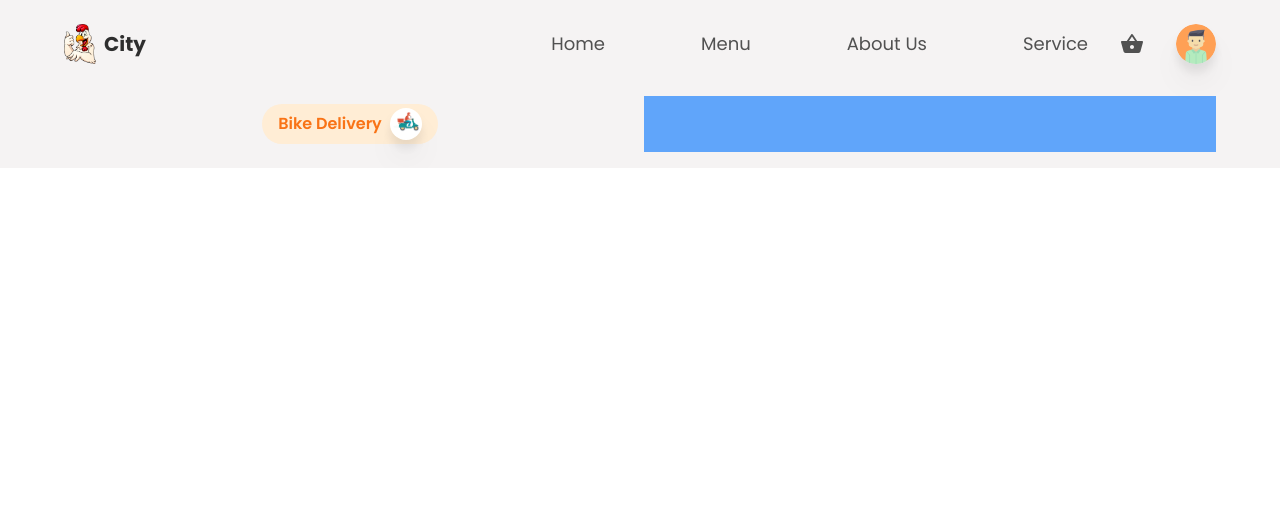
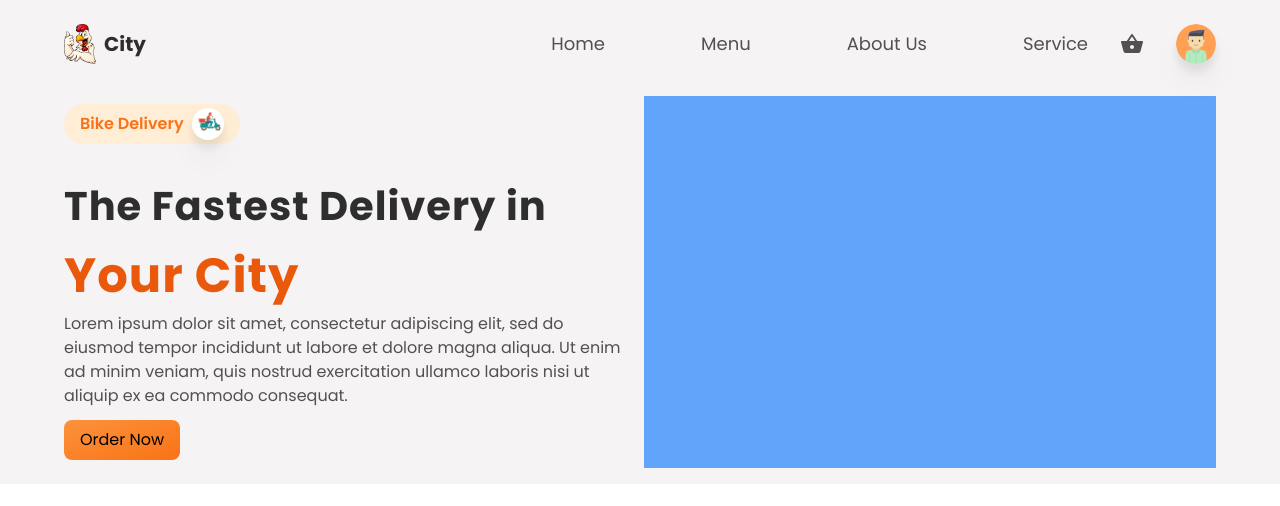
Before and after one commit to cjdevilla/RestaurantApp, a React (Create React App) app: page / in a window 1280 px wide. Shown: the top 506 px of the page. Built offline with nearby package versions, Linux system fonts and the light colour scheme.

Commit message:
update MainContainer

```diff
--- a/src/components/MainContainer.jsx
+++ b/src/components/MainContainer.jsx
@@ -4,7 +4,7 @@ import Delivery from "../img/delivery.png";
 const MainContainer = () => {
   return (
     <div className="grid grid-cols-1 md:grid-cols-2 gap-2 ">
-      <div className="py-2 flex-1 flex flex-col items-start justify-center md:items-center">
+      <div className="py-2 flex-1 flex flex-col items-start justify-center gap-6">
         <div className="flex items-center gap-2 justify-center bg-orange-100 px-4 py-1 rounded-full">
           <p className="text-base text-orange-500 font-semibold">
             Bike Delivery
@@ -17,6 +17,24 @@ const MainContainer = () => {
             />
           </div>
         </div>
+        <div>
+          <p className="text-[2.5rem] font-bold tracking-wide text-headingColor">
+            The Fastest Delivery in
+            <span className="text-orange-600 text-[3rem]"> Your City</span>
+          </p>
+          <p className="text-base text-textColor text-center md:text-left">
+            Lorem ipsum dolor sit amet, consectetur adipiscing elit, sed do
+            eiusmod tempor incididunt ut labore et dolore magna aliqua. Ut enim
+            ad minim veniam, quis nostrud exercitation ullamco laboris nisi ut
+            aliquip ex ea commodo consequat.
+          </p>
+          <button
+            type="button"
+            className="bg-gradient-to-br from-orange-400 to-orange-500 w-full px-4 py-2 rounded-lg mt-3  hover:shadow-lg transition-all ease-in-out duration-100 md:w-auto"
+          >
+            Order Now
+          </button>
+        </div>
       </div>
       <div className="p-2 bg-blue-400 flex-1"></div>
     </div>
```
